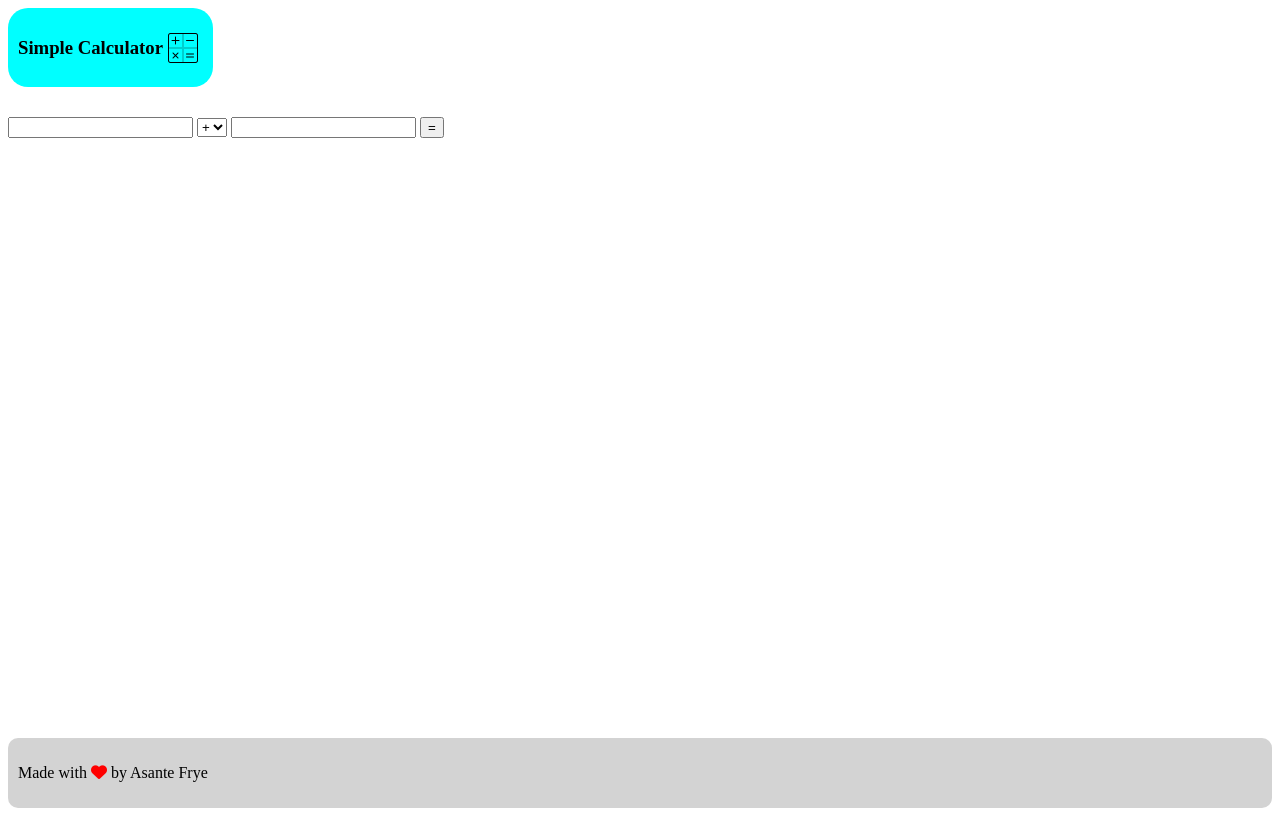
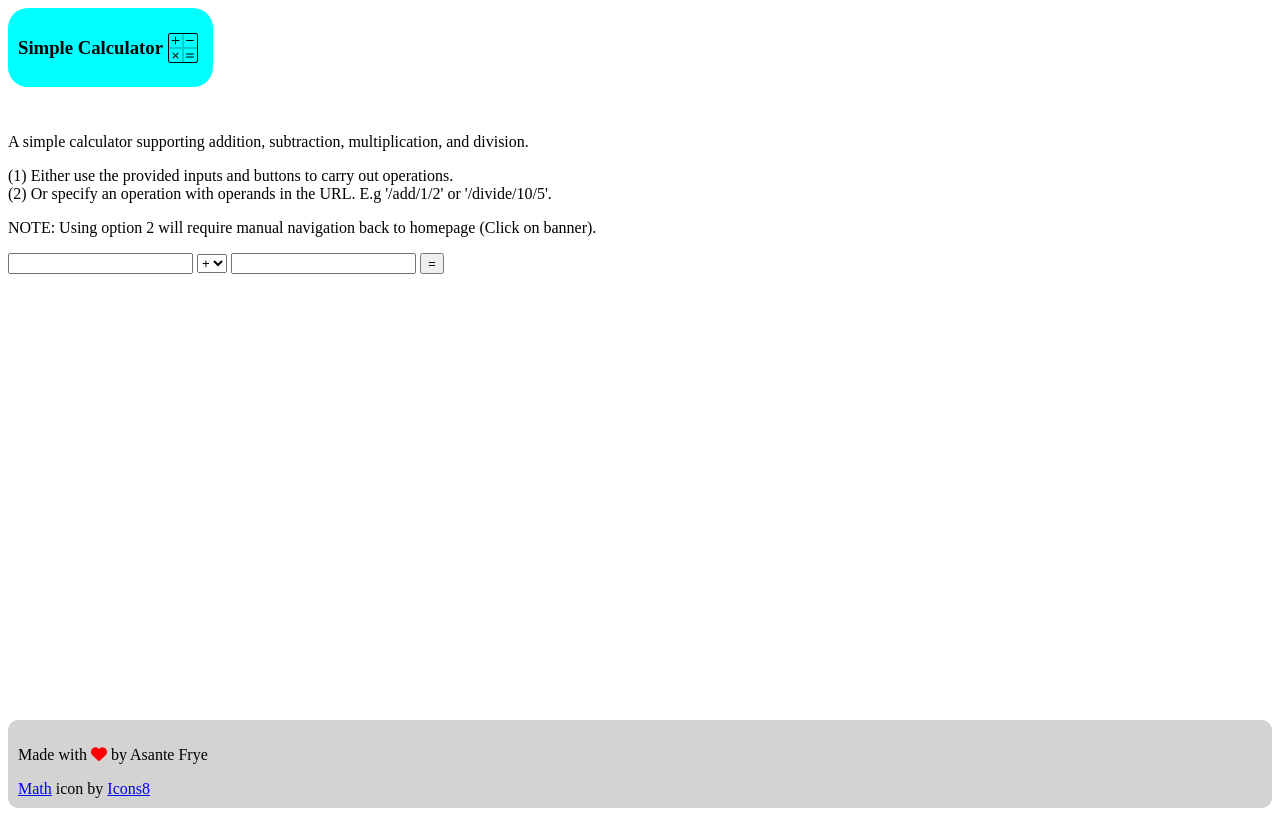
Before and after one commit to SanteIsHere/CSC-330-Midterm-AFrye, a Flask app: page / in a window 1280 px wide. Run offline with Flask 3, Linux system fonts and the light colour scheme.

Commit message:
Add tooltip to banner, homepage navigation (Make banner clickable); Add information to paragraph elements in `base.html`; Add credits for icons;

```diff
--- a/app.py
+++ b/app.py
@@ -19,6 +19,7 @@ def home():
     return render_template("base.html")
 
 ##### Define Routes for Operations #####
+
 @app.route("/add/<int:a>/<int:b>")
 def add(a: int, b: int):
     result: str = str(a+b)
@@ -40,7 +41,7 @@ def multiply(a: int, b: int):
 @app.route("/divide/<int:a>/<int:b>")
 def divide(a: int, b: int):
     try:
-        result: str = str(a/b)
+        result: str = f"{(a/b):.3f}" # Set precision to three decimal places
     except ZeroDivisionError: # Handle zero division attempts
         return render_template("zero_div_err.html")
     return render_template("divide.html", a=a,
--- a/static/script.ts
+++ b/static/script.ts
@@ -50,7 +50,8 @@ document.addEventListener("DOMContentLoaded", () => {
     if (sessionStorage.getItem("redirect") === "true") {
         sessionStorage.setItem("redirect", "false");
         setTimeout(() => {
+            // Return to homepage (after 2 sec timeout)
             window.location.href = "/";
-        }, 7000)
+        }, 1000)
     }
 });
--- a/static/style.css
+++ b/static/style.css
@@ -1,9 +1,3 @@
-/* Container for inputs */
-#input-box {
-    display: flex;
-    flex-direction: row;
-}
-
 /* Error message (if user does not provide both operands) */
 #error-msg {
     display: none;
@@ -20,6 +14,8 @@ header {
     max-height: fit-content;
     align-items: center;
     grid-area: header;
+    /* Change pointer to hand when hovering */
+    cursor: pointer;
 }
 
 footer {
@@ -29,6 +25,7 @@ footer {
     border-radius: 10px;
 }
 
+/* Define layout for body */
 body {
     display: grid;
     grid-template-rows: auto 1fr auto;
@@ -39,6 +36,7 @@ body {
     height: 100vh;
 }
 
+/* Set grid area for `main` */
 main {
     grid-area: main;
 }
--- a/templates/base.html
+++ b/templates/base.html
@@ -11,11 +11,16 @@
     </head>
     </div>
     <body>
-        <header>
+        <header onclick="window.location.href = '/'" title="Back to Homepage">
             <h3 id="app-name">Simple Calculator</h3>
             <img src="{{ url_for('static', filename='icons/icons8-math-80.png') }}" id="banner-icon">
         </header>
         <main>
+            <p>A simple calculator supporting addition, subtraction, multiplication, and division.</p>
+            <p>(1) Either use the provided inputs and buttons to carry out operations.<br>(2) Or specify an operation
+                with operands in the URL. E.g '/add/1/2' or '/divide/10/5'.
+            <p>NOTE: Using option 2 will require manual navigation back to homepage (Click on banner).</p>
+            </p>
             <input type="text" name="op_a" id="op_a" {% if disable_inputs %}disabled{% endif %}>
             <select name="ops" id="op-select" {% if disable_inputs %}disabled{% endif %}>
                 <option value="+">+</option>
@@ -31,6 +36,8 @@
         </main>
         <footer>
             <p>Made with <i class="fa-solid fa-heart" style="color: red;"></i> by Asante Frye</p>
+            <!-- Credit to Icons8 for math icon -->
+            <a target="_blank" href="https://icons8.com/icon/78038/math">Math</a> icon by <a target="_blank" href="https://icons8.com">Icons8</a>
         </footer>
     </body>
     <!-- Link to JavaScript file - used for click events and logic -->
```
